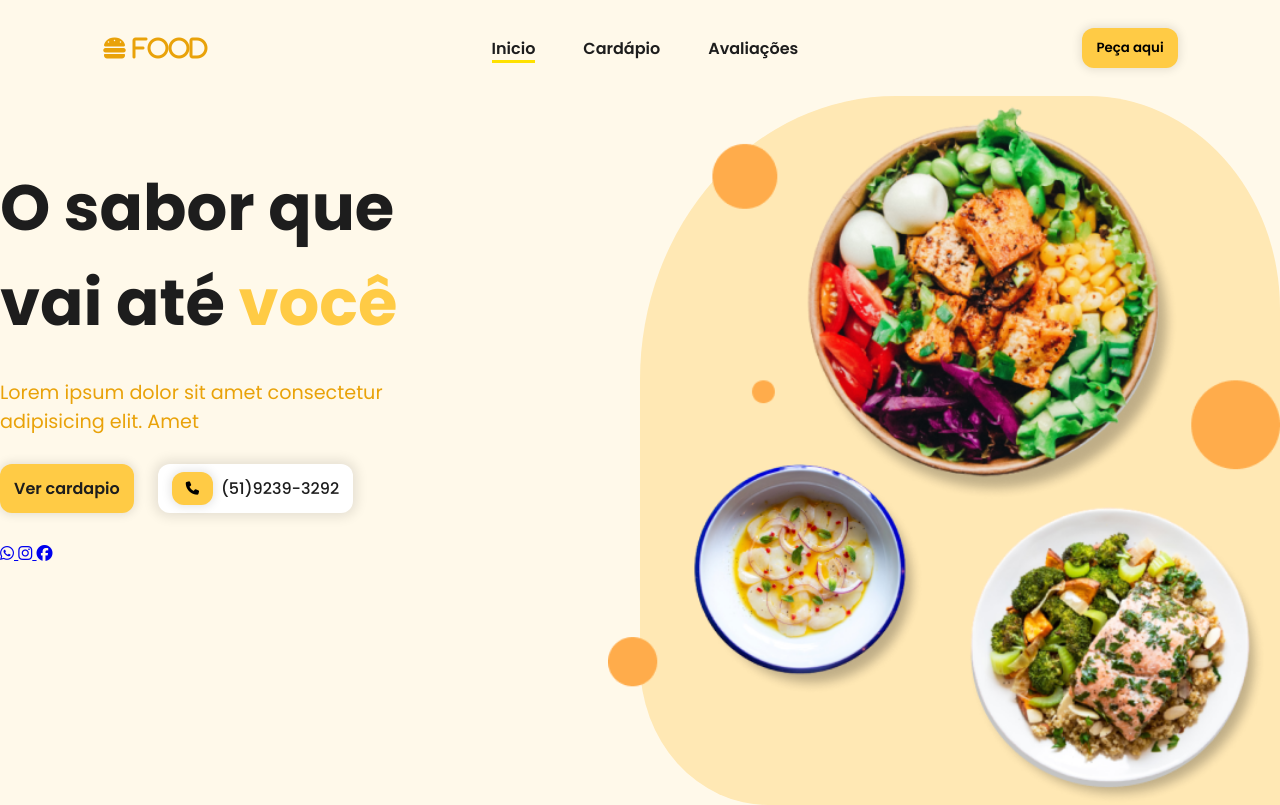
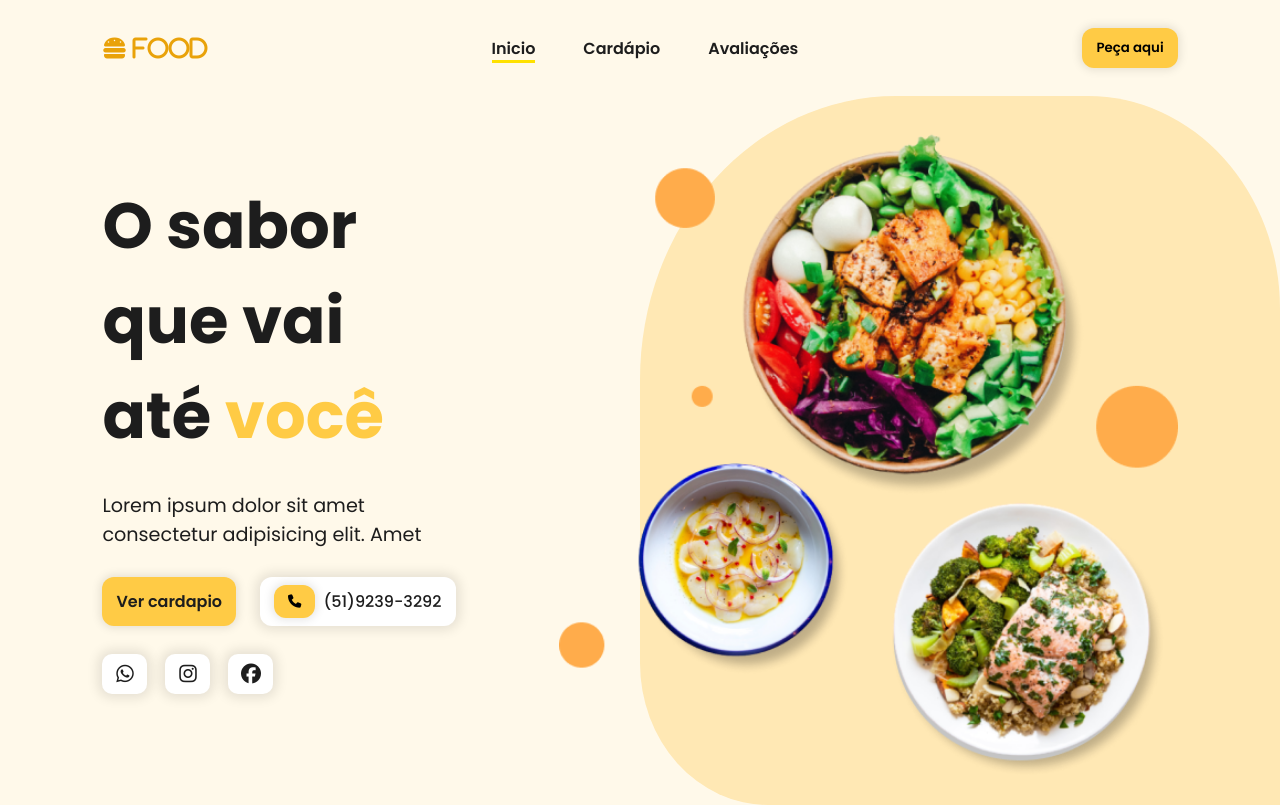
Before and after one commit to diegvn7/lading-page, a plain HTML site: page index.html in a window 1280 px wide. Drawn offline with nearby package versions, Linux system fonts and the light colour scheme.

Commit message:
Update style.css

```diff
--- a/src/styles/style.css
+++ b/src/styles/style.css
@@ -9,7 +9,11 @@
 
 body {
     background-color: #fff9ea;
-    color: #e9a209;
+    color: #1d1d1d;
+}
+
+section {
+    padding: 28px 8%;
 }
 
 .btn-default {
@@ -29,3 +33,27 @@ body {
 .btn-default:hover {
     background-color: #f8d477;
 }
+
+.social-media-buttons {
+    display: flex;
+    gap: 18px;
+}
+
+.social-media-buttons a {
+    background-color: #ffff;
+    display: flex;
+    align-items: center;
+    justify-content: center;
+    width: 45px;
+    height: 40px;
+    font-size: 1.25rem;
+    border-radius: 10px;
+    text-decoration: none;
+    color: #1d1d1d;
+    box-shadow: 0px 0px 12px 4px rgba(0, 0, 0, 0.1);
+    transition: box-shadow .3s ease;
+}
+
+.social-media-buttons a:hover {
+    box-shadow: 0px 0px 12px 8px rgba(0, 0, 0, 0.1);
+}
```
